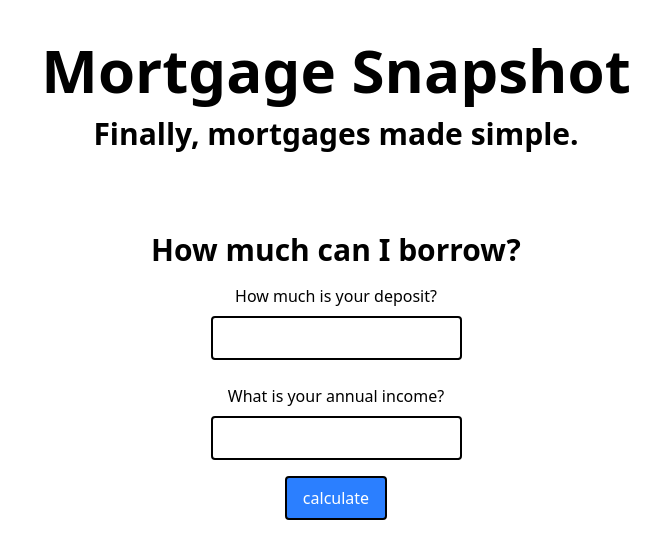
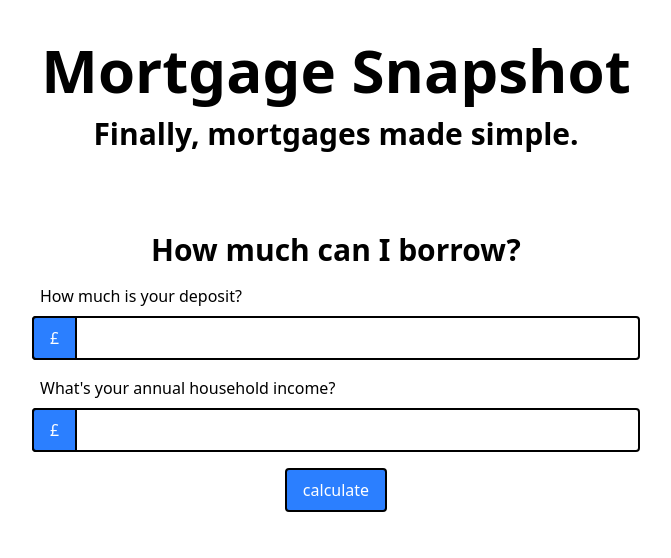
Before and after one commit to doowmot/mortgage-snapshot, a React (Vite) app: page / in a window 1280 px wide. Shown: the top 558 px of the page, without its empty margins (304-975 px from the left). Built offline with nearby package versions, Linux system fonts and the light colour scheme.

Commit message:
add currency styling and semantic changes to aff form

```diff
--- a/src/components/AffordabilityForm.tsx
+++ b/src/components/AffordabilityForm.tsx
@@ -3,22 +3,34 @@ export function AffordabilityForm(props) {
     <div className="p-8">
       <h2 className="text-3xl font-semibold p-2">How much can I borrow?</h2>
       <form onSubmit={props.handleAffordabilitySubmit} noValidate>
-        <label className="block font-medium m-2">How much is your deposit?</label>
+        <label className="block font-medium m-2 text-left">How much is your deposit?</label>
+        <div className="relative mb-4">
+          <span className="absolute left-0 top-0 bottom-0 bg-blue-500 text-white font-medium flex items-center px-4 rounded-l border-2 border-black">
+            £
+          </span>
           <input
             type="number"
             name="depositAmount"
             value={props.depositAmount}
             onChange={props.handleChange}
-          className="border-2 border-black rounded p-2 mb-4"
+            className="border-2 border-black rounded p-2 pl-16 w-full"
           />
-        <label className="block font-medium m-2">What is your annual income?</label>
+        </div>
+
+        <label className="block font-medium m-2 text-left">What's your annual household income?</label>
+        <div className="relative mb-4">
+          <span className="absolute left-0 top-0 bottom-0 bg-blue-500 text-white font-medium flex items-center px-4 rounded-l border-2 border-black">
+            £
+          </span>
           <input
             type="number"
             name="annualIncome"
             value={props.annualIncome}
             onChange={props.handleChange}
-          className="border-2 border-black rounded p-2 mb-4"
+            className="border-2 border-black rounded p-2 pl-16 w-full"
           />
+        </div>
+
         <input
           type="submit"
           value="calculate"
```
Lines whose indentation alone changed are shown as unchanged.
